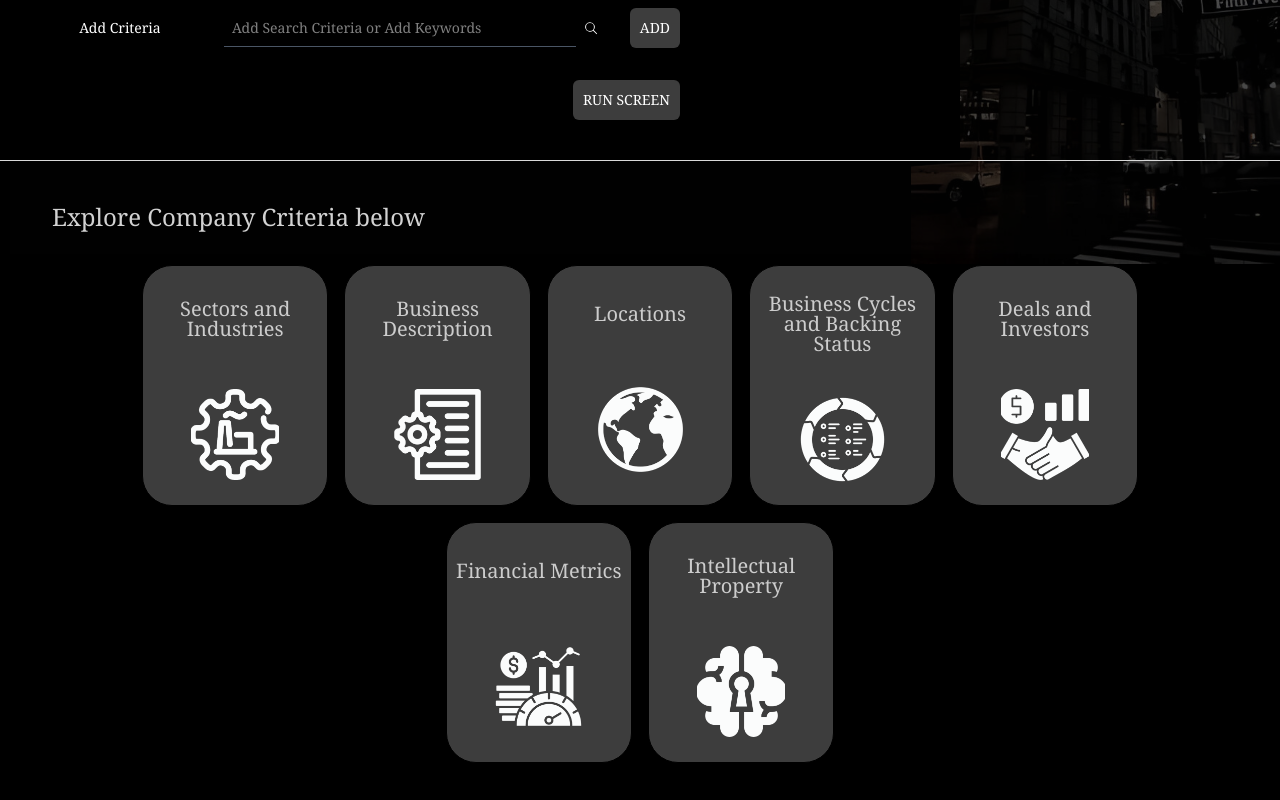
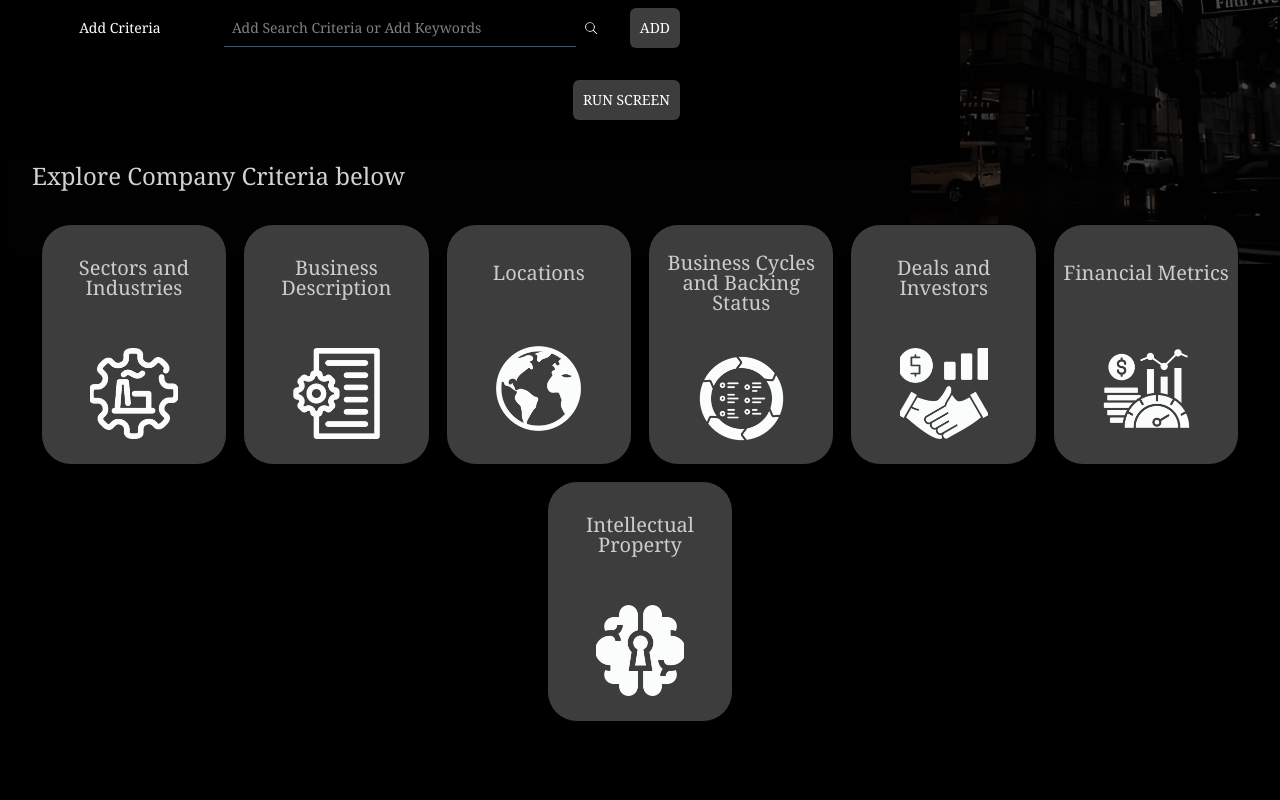
Before and after one commit to hamadhussain/NextJs-UI, a Next.js app: page / in a window 1280 px wide. Shown: the part 432-1232 px from the top of the page. After the commit the page ends 1194 px from the top, so only its background shows below. Built offline with nearby package versions, Linux system fonts and the light colour scheme.

Commit message:
Update globals.css

```diff
--- a/src/app/globals.css
+++ b/src/app/globals.css
@@ -29,11 +29,11 @@ button,img{
 }
 
 .borderColorUp{
-  border: 1px solid rgba(217, 217, 217, 1);
+/*   border: 1px solid rgba(217, 217, 217, 1);
   border-bottom: 0px;
    border-left: 0px;
    border-right: 0px;
-   padding: 40px 20px;
+   padding: 40px 20px; */
 }
 
 .button{
```
